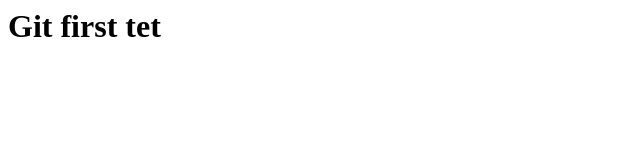
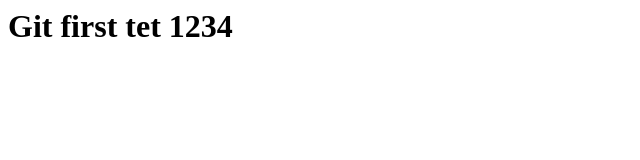
Before and after one commit to 63070016/testgit, a plain HTML site: page index.html in a window 1280 px wide. Shown: the whole page, without its empty margins (0-640 px from the left). Drawn offline with Linux system fonts and the light colour scheme.

Commit message:
update index

```diff
--- a/index.html
+++ b/index.html
@@ -5,6 +5,6 @@
     <title>Document</title>
 </head>
 <body>
-    <h1>Git first tet</h1>
+    <h1>Git first tet 1234</h1>
 </body>
 </html>
```
